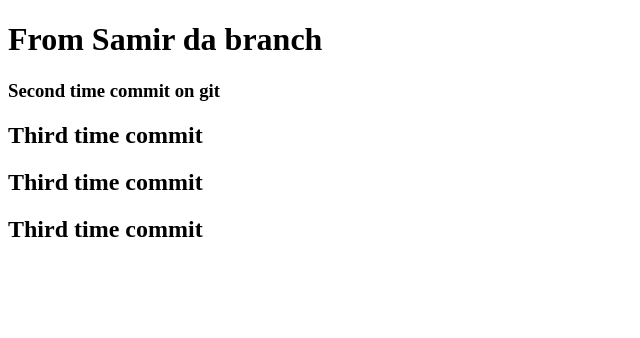
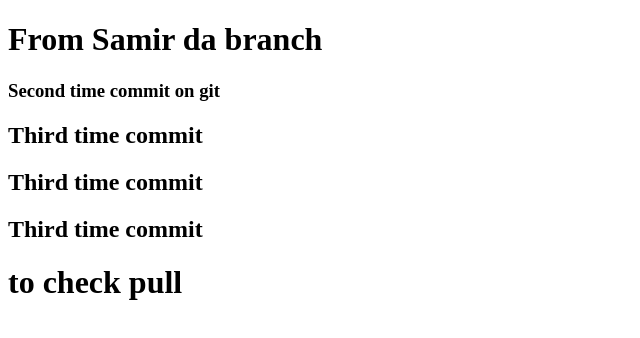
Before and after one commit to chayansrk64/module-3-repo, a plain HTML site: page index.html in a window 1280 px wide. Shown: the whole page, without its empty margins (0-640 px from the left). Drawn offline with Linux system fonts and the light colour scheme.

Commit message:
Update index.html

```diff
--- a/index.html
+++ b/index.html
@@ -16,6 +16,8 @@
     <h2>Third time commit</h2>
     <h2>Third time commit</h2>
 
+    <h1> to check pull </h1>
+
 
 </body>
 </html>
```
